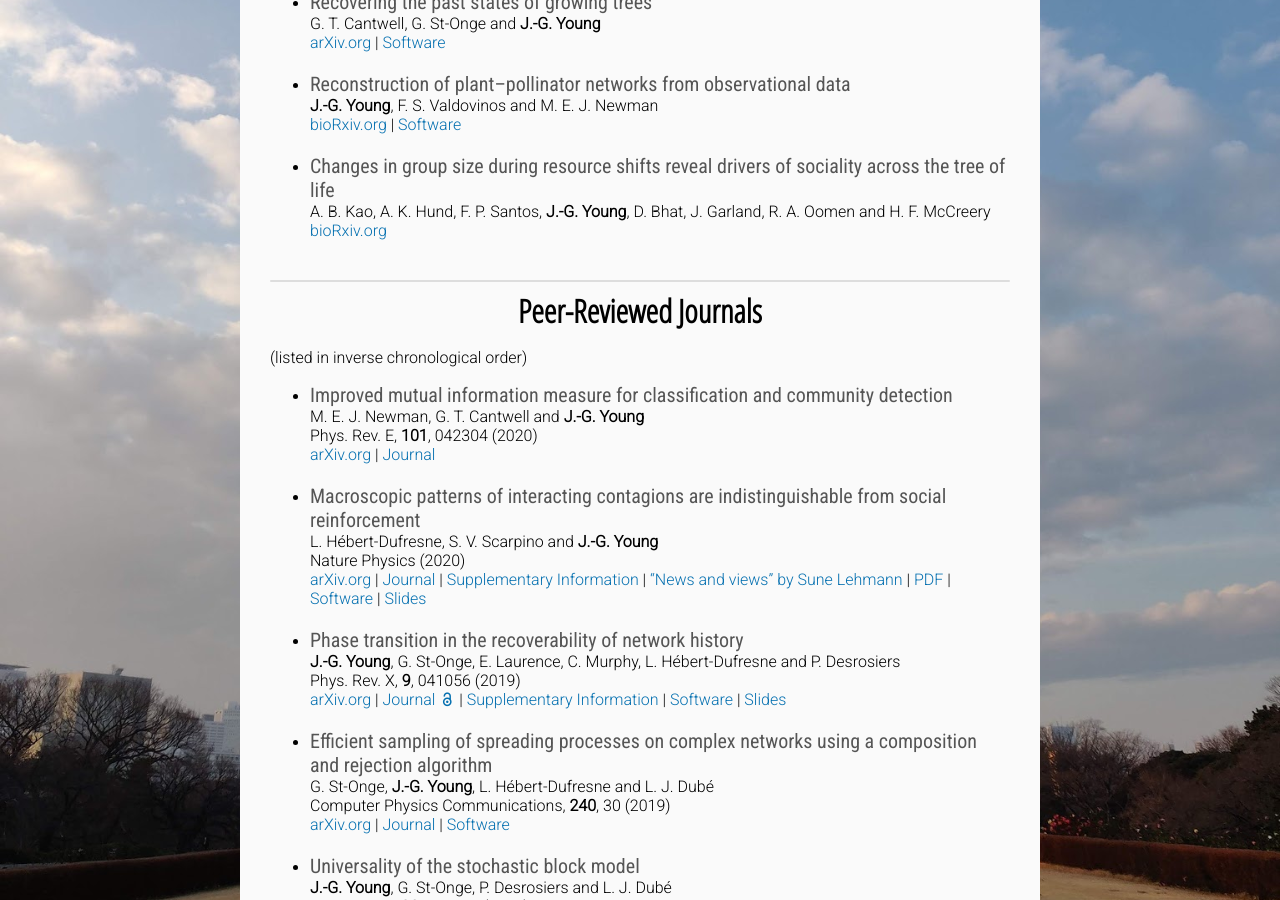
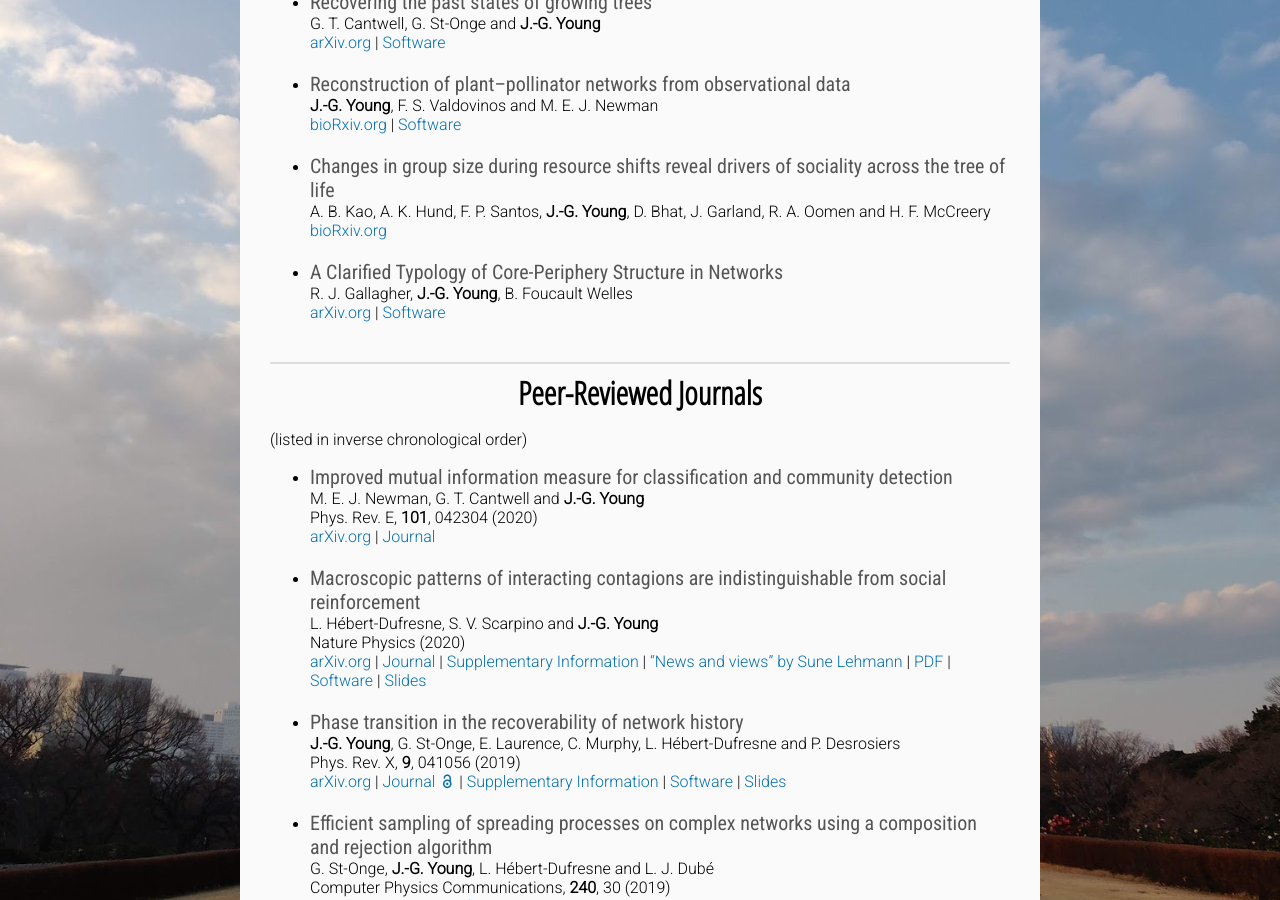
Before and after one commit to jg-you/jg-you.github.io, a Jekyll site: the page built from publications.md, in a window 1280 px wide and 900 px high, scrolled down 568 px. Built offline with Jekyll 4.4.1, drawn with Linux system fonts in a browser that asks for light colours; some web fonts are replaced; comment, search, counter and statistics services are not loaded.

Commit message:
added Shell SBM

```diff
--- a/publications.md
+++ b/publications.md
@@ -13,9 +13,14 @@ G. T. Cantwell, G. St-Onge and **J.-G. Young** <br/>
 * <span class="pub-title">Reconstruction of plant–pollinator networks from observational data</span><br/>
 **J.-G. Young**, F. S. Valdovinos and M. E. J. Newman <br/>
 [bioRxiv.org](https://www.biorxiv.org/content/10.1101/754077v1) | [Software](https://github.com/jg-you/plant-pollinator-inference)
+
 * <span class="pub-title">Changes in group size during resource shifts reveal drivers of sociality across the tree of life</span><br/>
 A. B. Kao, A. K. Hund, F. P. Santos, **J.-G. Young**, D. Bhat, J. Garland, R. A. Oomen and H. F. McCreery<br/>
 [bioRxiv.org](https://doi.org/10.1101/2020.03.17.994343)
+
+* <span class="pub-title">A Clarified Typology of Core-Periphery Structure in Networks</span><br/>
+R. J. Gallagher, **J.-G. Young**, B. Foucault Welles<br/>
+[arXiv.org](https://arxiv.org/abs/2005.10191) | [Software](https://github.com/ryanjgallagher/core_periphery_sbm)
 
 <div class="end-of-post"></div>
 
```
